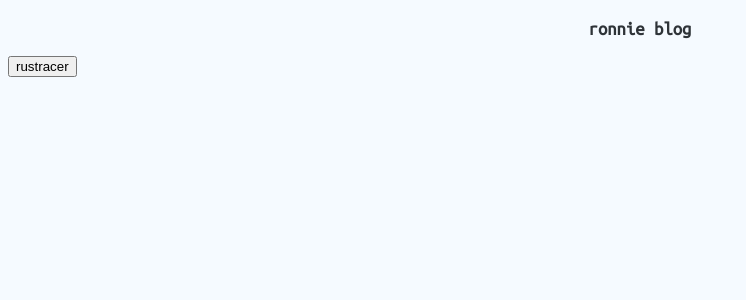
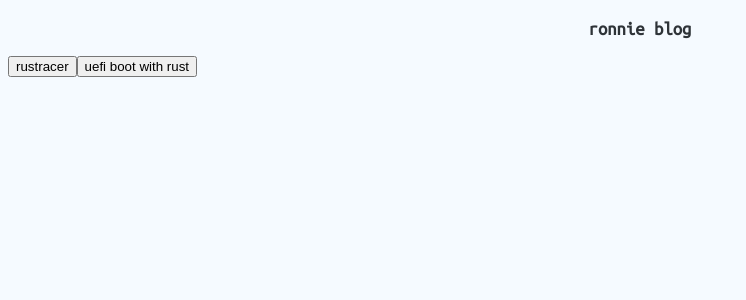
Before and after one commit to suwuako/glob, a React (Vite) app in the folder glob-docker/: page / in a window 1280 px wide. Shown: the top 300 px of the page, without its empty margins (0-746 px from the left). Built offline with nearby package versions, Linux system fonts and the light colour scheme.

Commit message:
relink front page

```diff
--- a/glob-docker/src/App.tsx
+++ b/glob-docker/src/App.tsx
@@ -8,6 +8,7 @@ function App() {
       <title>ronnie blog</title>
       <h3> ronnie blog </h3>
       <button onClick={() => {navigate('rustracer')}}> rustracer </button>
+      <button onClick={() => {navigate('tros')}}> uefi boot with rust </button>
     </>
   )
 }
```
Also changed, not shown: glob-docker/public/tros/success.png (added).
